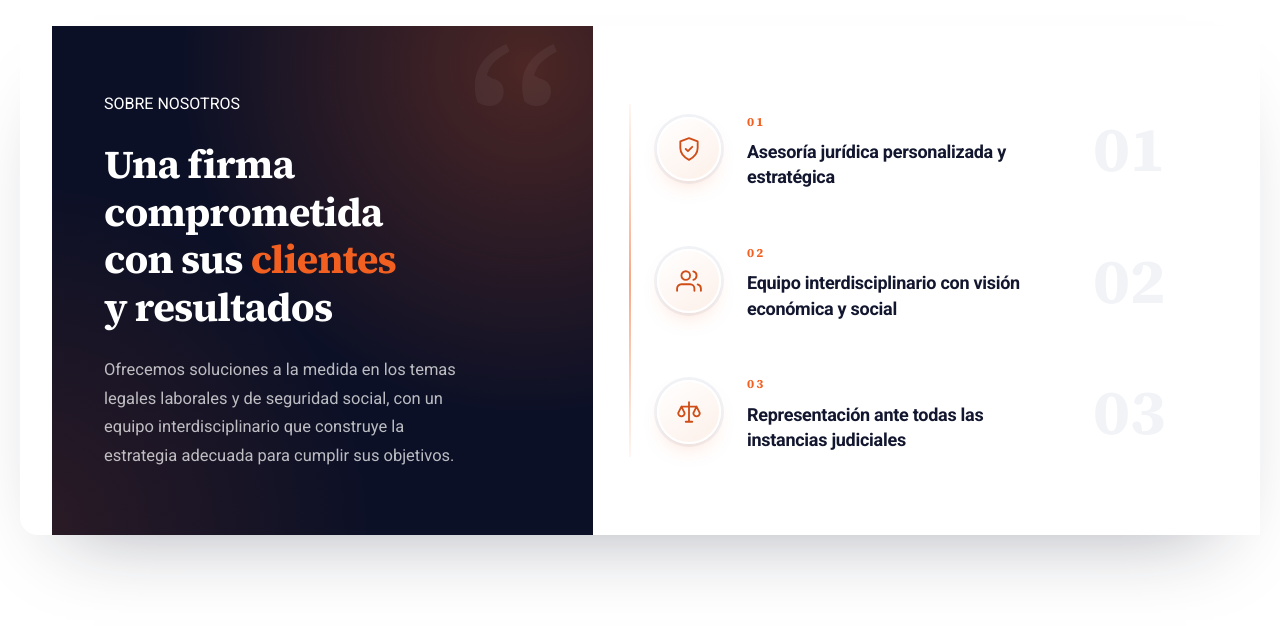
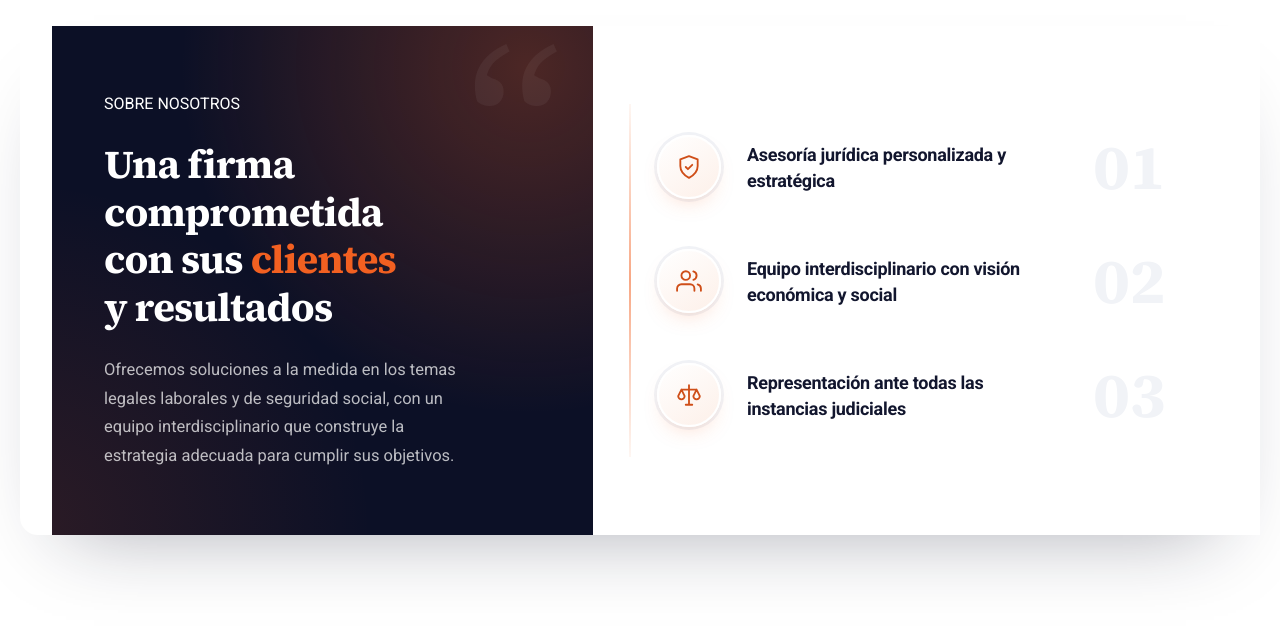
Before and after one commit to upwyse/lopez-asociados, a plain HTML site: page index.html in a window 1280 px wide. Shown: the part 884-1523 px from the top of the page. Drawn offline with Linux system fonts and the light colour scheme.

Commit message:
Pilares: quita los numeros eyebrow 01/02/03

```diff
--- a/index.html
+++ b/index.html
@@ -6,7 +6,7 @@
 <title>López &amp; Asociados | Derecho laboral y seguridad social</title>
 <meta name="description" content="Firma especializada en derecho laboral y seguridad social en Colombia. Asesoría y representación de empresas en Bogotá y Medellín.">
 <link rel="icon" href="assets/img/favicon.png" type="image/png">
-<link rel="stylesheet" href="css/la.css?v=34">
+<link rel="stylesheet" href="css/la.css?v=35">
 </head>
 <body>
 
@@ -96,7 +96,6 @@
           <span class="ghost">01</span>
           <span class="mark"><svg viewBox="0 0 24 24" fill="none" stroke-width="1.7" stroke-linecap="round" stroke-linejoin="round"><path d="M12 2 4 5v6c0 5 3.4 8.5 8 11 4.6-2.5 8-6 8-11V5l-8-3z"/><path d="m9 12 2 2 4-4"/></svg></span>
           <div class="ptxt">
-            <span class="num">01</span>
             <h3>Asesoría jurídica personalizada y estratégica</h3>
           </div>
         </div>
@@ -104,7 +103,6 @@
           <span class="ghost">02</span>
           <span class="mark"><svg viewBox="0 0 24 24" fill="none" stroke-width="1.7" stroke-linecap="round" stroke-linejoin="round"><path d="M17 21v-2a4 4 0 0 0-4-4H5a4 4 0 0 0-4 4v2"/><circle cx="9" cy="7" r="4"/><path d="M23 21v-2a4 4 0 0 0-3-3.87"/><path d="M16 3.13a4 4 0 0 1 0 7.75"/></svg></span>
           <div class="ptxt">
-            <span class="num">02</span>
             <h3>Equipo interdisciplinario con visión económica y social</h3>
           </div>
         </div>
@@ -112,7 +110,6 @@
           <span class="ghost">03</span>
           <span class="mark"><svg viewBox="0 0 24 24" fill="none" stroke-width="1.7" stroke-linecap="round" stroke-linejoin="round"><path d="M12 3v18M5 7l-3 6a3 3 0 0 0 6 0l-3-6zM19 7l-3 6a3 3 0 0 0 6 0l-3-6zM5 7h14M9 21h6"/></svg></span>
           <div class="ptxt">
-            <span class="num">03</span>
             <h3>Representación ante todas las instancias judiciales</h3>
           </div>
         </div>
```
